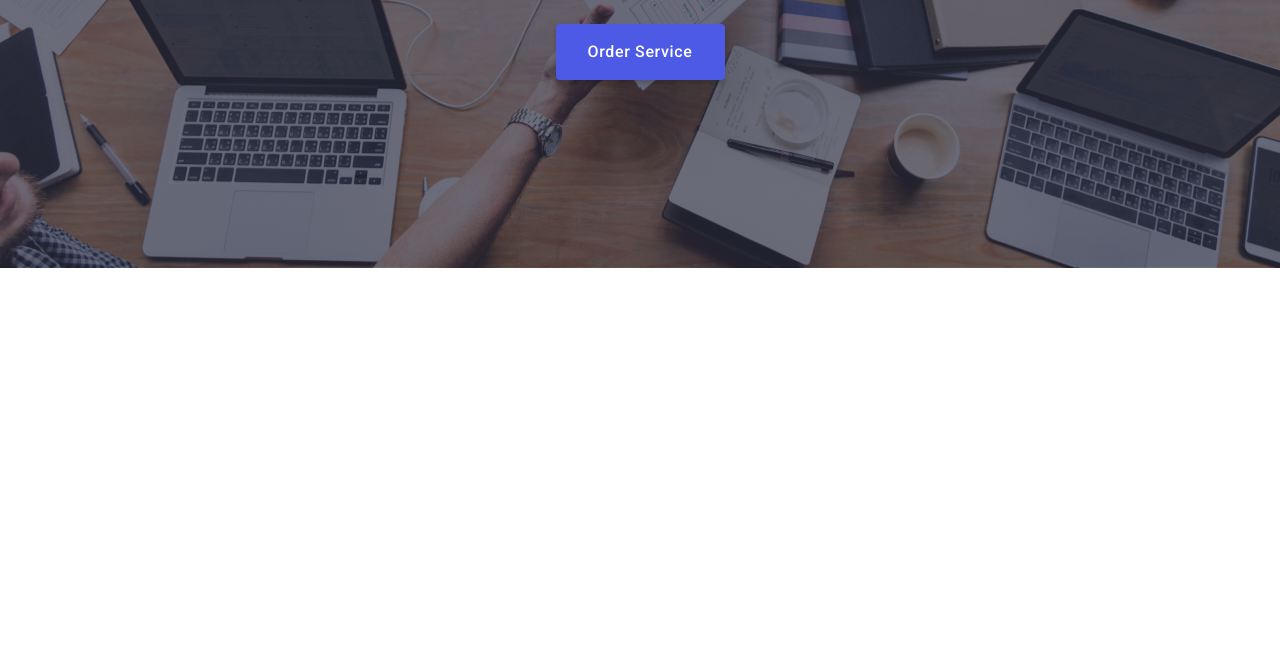
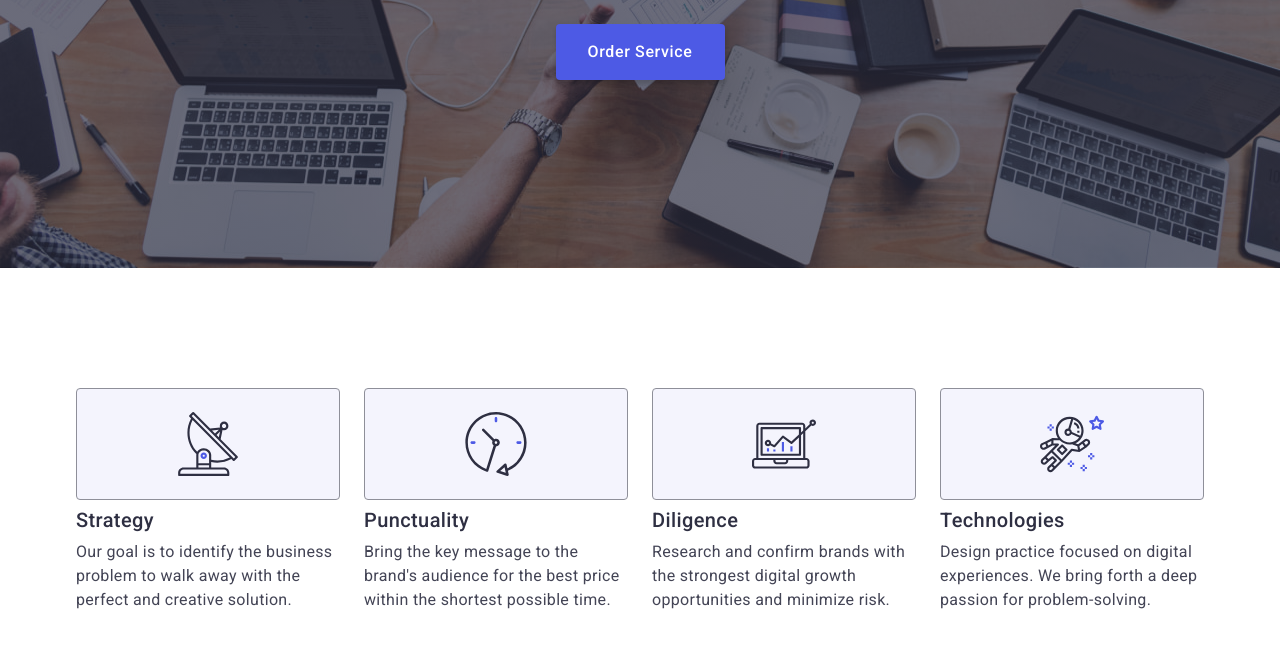
Before and after one commit to deiadaimon/web-studio, a plain HTML site: page index.html in a window 1280 px wide. Shown: the part 405-1052 px from the top of the page. Drawn offline with nearby package versions, Linux system fonts and the light colour scheme.

Commit message:
Added FEATURES section markup and styles

```diff
--- a/css/styles.css
+++ b/css/styles.css
@@ -356,6 +356,68 @@ ul {
 }
 
 /* ============ FEATURES STYLES ============ */
+.features-list {
+  display: flex;
+  flex-wrap: wrap;
+  row-gap: 72px;
+}
+.features-box {
+  display: none;
+}
+.features-name {
+  margin-bottom: 8px;
+  font-size: 36px;
+  line-height: 1.11;
+  letter-spacing: 0.02em;
+  color: var(--valhalla);
+  text-align: center;
+}
+.features-text {
+  font-weight: 500;
+  line-height: 1.5;
+  letter-spacing: 0.02em;
+}
+
+@media screen and (min-width: 768px) {
+  .features-list {
+    column-gap: 24px;
+  }
+  .features-item {
+    width: 356px;
+  }
+  .features-name {
+    text-align: left;
+  }
+}
+
+@media screen and (min-width: 1158px) {
+  .features-list {
+    flex-wrap: nowrap;
+  }
+  .features-item {
+    width: 264px;
+  }
+  .features-box {
+    margin-bottom: 8px;
+    display: flex;
+    justify-content: center;
+    align-items: center;
+    width: 264px;
+    height: 112px;
+    background-color: var(--ghost-white);
+    border: 1px solid var(--manatee);
+    border-radius: 4px;
+  }
+  .features-name {
+    font-size: 20px;
+    font-weight: 500;
+    line-height: 1.2;
+    letter-spacing: 0.02em;
+  }
+  .features-text {
+    font-weight: 400;
+  }
+}
 
 /* ============ TEAM STYLES ============ */
 
--- a/index.html
+++ b/index.html
@@ -79,7 +79,59 @@
 
       <!-- ============ FEATURES SECTION ============ -->
       <section class="features section">
-        <div class="container"></div>
+        <div class="container">
+          <h2 class="visually-hidden">Our Features</h2>
+          <ul class="features-list">
+            <li class="features-item">
+              <div class="features-box">
+                <svg class="features-icon" width="64" height="64">
+                  <use href="./images/icons.svg#icon-antenna"></use>
+                </svg>
+              </div>
+              <h3 class="features-name">Strategy</h3>
+              <p class="features-text">
+                Our goal is to identify the business problem to walk away with
+                the perfect and creative solution.
+              </p>
+            </li>
+            <li class="features-item">
+              <div class="features-box">
+                <svg class="features-icon" width="64" height="64">
+                  <use href="./images/icons.svg#icon-clock"></use>
+                </svg>
+              </div>
+              <h3 class="features-name">Punctuality</h3>
+              <p class="features-text">
+                Bring the key message to the brand's audience for the best price
+                within the shortest possible time.
+              </p>
+            </li>
+            <li class="features-item">
+              <div class="features-box">
+                <svg class="features-icon" width="64" height="64">
+                  <use href="./images/icons.svg#icon-diagram"></use>
+                </svg>
+              </div>
+              <h3 class="features-name">Diligence</h3>
+              <p class="features-text">
+                Research and confirm brands with the strongest digital growth
+                opportunities and minimize risk.
+              </p>
+            </li>
+            <li class="features-item">
+              <div class="features-box">
+                <svg class="features-icon" width="64" height="64">
+                  <use href="./images/icons.svg#icon-astronaut"></use>
+                </svg>
+              </div>
+              <h3 class="features-name">Technologies</h3>
+              <p class="features-text">
+                Design practice focused on digital experiences. We bring forth a
+                deep passion for problem-solving.
+              </p>
+            </li>
+          </ul>
+        </div>
       </section>
 
       <!-- ============ TEAM SECTION ============ -->
```
